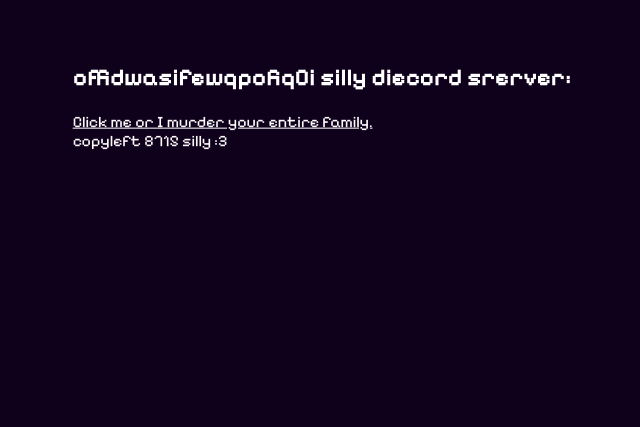
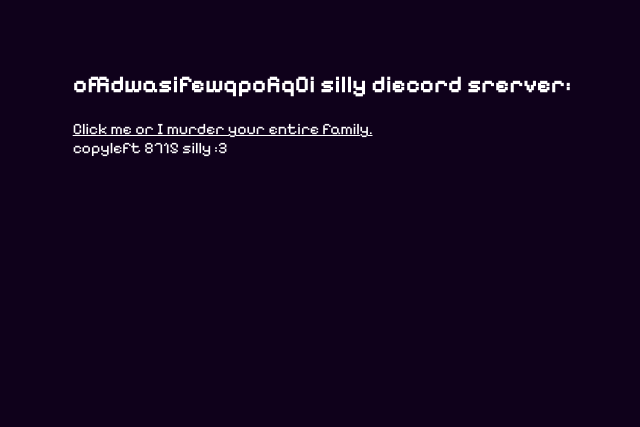
Before and after one commit to super-1-nova/super-1-nova.github.io, a plain HTML site: page index.html in a window 1280 px wide. Shown: the part 381-808 px from the top of the page, without its empty margins (318-958 px from the left). Drawn offline with Linux system fonts and the light colour scheme.

Commit message:
add better centering

```diff
--- a/hell.css
+++ b/hell.css
@@ -4,22 +4,21 @@
   font-family: "Pixelify Sans";
   color: #fff;
 }
-
+html,
+body {
+  height: 100vh;
+}
 body {
   background-color: #0f011b;
+  display: flex;
+  justify-content: center;
+  align-items: center;
 }
 
 a {
   color: #fff;
 }
 
-.main {
-  position: absolute;
-  top: 50%;
-  left: 50%;
-  transform: translateX(-50%) translateY(-50%);
+.vsc-initialized {
+  transform: rotateY(270deg);
 }
-
-.vsc-initialized {
-  transform: rotateY(270deg)
-}
```
